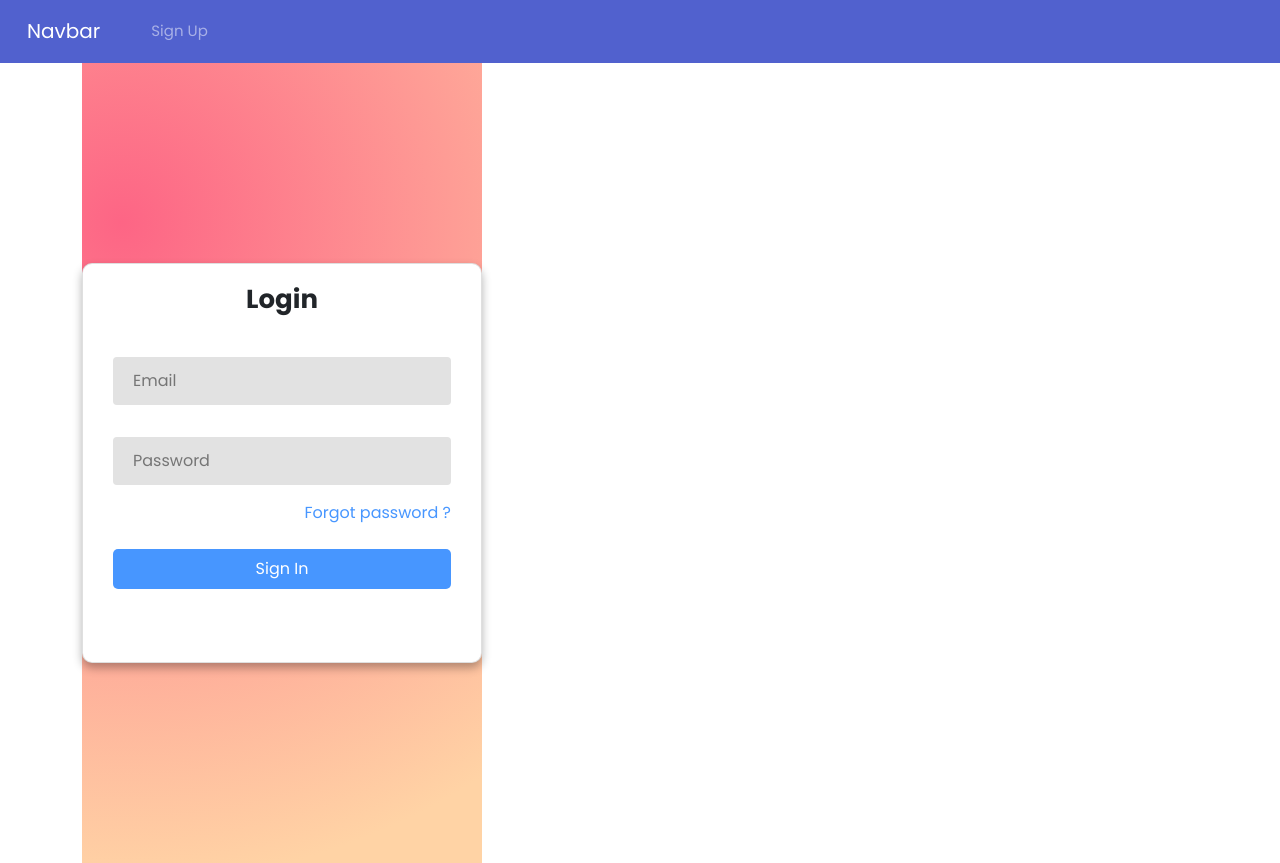
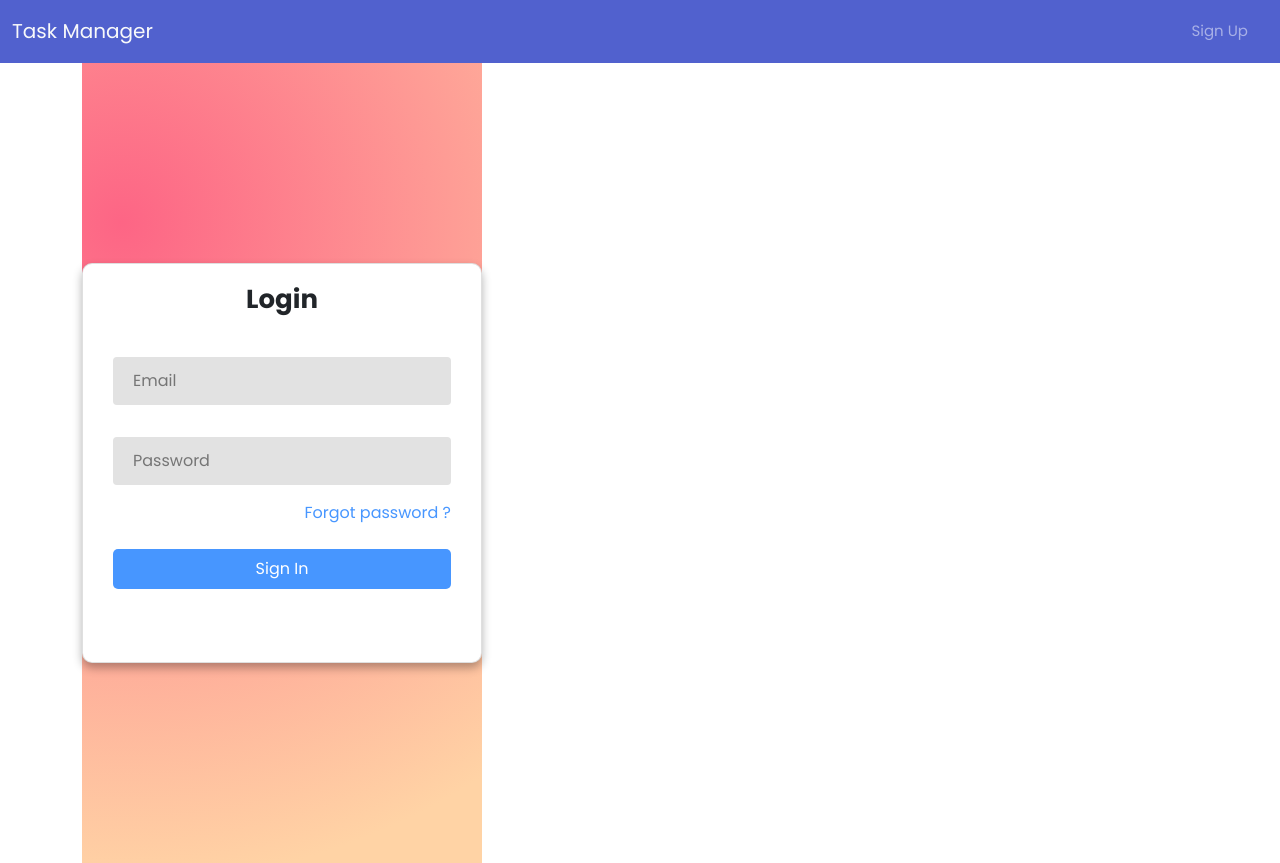
Before and after one commit to Mayurmunje9/TaskManager, a React (Create React App) app in the folder taskmanagement/: page /Login in a window 1280 px wide. Built offline with nearby package versions, Linux system fonts and the light colour scheme.

Commit message:
Update 06/02/2024

```diff
--- a/taskmanagement/src/components/Navbar.js
+++ b/taskmanagement/src/components/Navbar.js
@@ -1,45 +1,44 @@
 import React from "react";
-import { Link , useNavigate} from "react-router-dom";
+import { Link, useNavigate } from "react-router-dom";
 import "../Styles/Navbar.css";
 
 export default function Navbar() {
-const history=useNavigate()
+  const history = useNavigate();
   let authToken = localStorage.getItem("authToken");
-const logout=()=>{
+  const logout = () => {
     localStorage.removeItem("authToken");
     history("/Login");
-    window.alert("Logout Successfull")
-}
+    window.alert("Logout Successfull");
+  };
   return (
     <div>
       <nav className="navbar navbar-expand-lg navbar-mainbg">
         <div className="container-fluid">
-        <Link className="navbar-brand navbar-logo">
-          Navbar
+          <Link className="navbar-brand text-light">Task Manager</Link>
+          <div className="other" id="navbarSupportedContent">
+            <ul className="navbar-nav ml-auto">
+              {authToken ? (
+                <li className="nav-item">
+                  <Link className="nav-link " to="/">
+                    <i className="far fa-calendar-alt text-light"></i>Home
                   </Link>
-        <button class="navbar-toggler border-light" type="button" data-bs-toggle="collapse" data-bs-target="#navbarSupportedContent" aria-controls="navbarSupportedContent" aria-expanded="false" aria-label="Toggle navigation">
-      <span class="navbar-toggler-icon" ></span>
-    </button>
-        <div className="collapse navbar-collapse" id="navbarSupportedContent">
-          <ul className="navbar-nav ml-auto">
-
-            {authToken ? (    <li className="nav-item">
-                <Link className="nav-link " to="/Login" onClick={logout}>
-                  <i className="far fa-calendar-alt"></i>Home
-                </Link>
-              </li>): null}
+                </li>
+              ) : null}
               {!authToken && (
                 <li className="nav-item">
-                <Link className="nav-link" to="/Register"> Sign Up
+                  <Link className="nav-link" to="/Register">
+                    {" "}
+                    Sign Up
                   </Link>
                 </li>
               )}
-            {authToken ? (    <li className="nav-item">
+              {authToken ? (
+                <li className="nav-item">
                   <Link className="nav-link" to="/Login" onClick={logout}>
                     <i className="far fa-calendar-alt"></i>Log Out
                   </Link>
-              </li>): (null
-            )}
+                </li>
+              ) : null}
             </ul>
           </div>
         </div>
```
Lines whose indentation alone changed are shown as unchanged.
